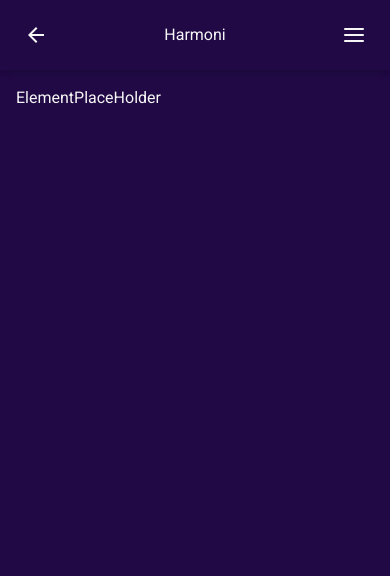
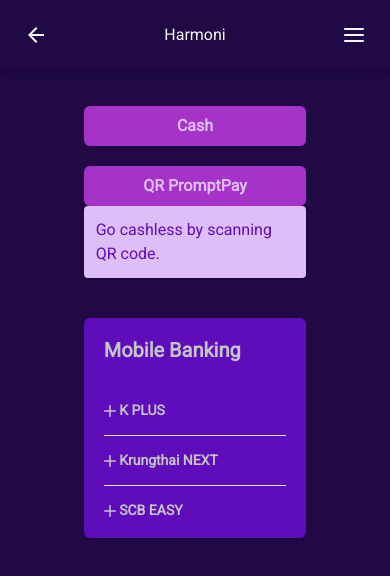
Before and after one commit to CS23-IntegrateProject-1/frontend-integrated, a React (Vite) app: page /venue/1/payment in a window 390 px wide. Shown: the top 576 px of the page. Built offline with nearby package versions, Linux system fonts and the light colour scheme.

Commit message:
[ADD] Important features
- Button for cash
- Button for Qr Code
- Mobile Banking list

Co-Authored-By: 3hiroha <97663526+3hiroha@users.noreply.github.com>
Co-Authored-By: tartartar <112954170+itsChewin@users.noreply.github.com>

```diff
--- a/src/components/buttons/ButtonComponent.tsx
+++ b/src/components/buttons/ButtonComponent.tsx
@@ -20,7 +20,7 @@ export const ButtonComponent: FC<ButtonProps> = ({
 }) => {
   return (
     <Button
-      width={"140px"}
+      width={"70%"}
       height={"40px"}
       bg={!bgColor ? "brand.200" : bgColor}
       color={!textColor ? "white" : textColor}
--- /dev/null
+++ b/src/features/feature08/pages/MobileBanking/MobileBankingList.tsx
@@ -0,0 +1,49 @@
+import {
+  Card,
+  CardHeader,
+  Heading,
+  CardBody,
+  Stack,
+  StackDivider,
+  Box,
+} from "@chakra-ui/react";
+import { AddIcon } from "@chakra-ui/icons";
+
+export const MobileBankingList = () => {
+  return (
+    <Box
+      display={"flex"}
+      flexDirection={"column"}
+      justifyContent={"center"}
+      alignItems={"center"}
+      margin={5}
+      width={"100%"}
+    >
+      <Card width={"70%"} backgroundColor={"#5F0DBB"} color={"#C5C4C7"}>
+        <CardHeader>
+          <Heading size="md">Mobile Banking</Heading>
+        </CardHeader>
+
+        <CardBody>
+          <Stack divider={<StackDivider />} spacing="4">
+            <Box>
+              <Heading size="xs" textTransform="uppercase">
+                <AddIcon boxSize={3} /> k plus
+              </Heading>
+            </Box>
+            <Box>
+              <Heading size="xs">
+                <AddIcon boxSize={3} /> Krungthai NEXT
+              </Heading>
+            </Box>
+            <Box>
+              <Heading size="xs" textTransform="uppercase">
+                <AddIcon boxSize={3} /> scb easy
+              </Heading>
+            </Box>
+          </Stack>
+        </CardBody>
+      </Card>
+    </Box>
+  );
+};
--- /dev/null
+++ b/src/features/feature08/pages/Payment/SelectPayment.tsx
@@ -0,0 +1,20 @@
+import { ButtonComponent } from "../../../../components/buttons/ButtonComponent"
+import { QrCodeButton } from "../QrCode/QrCodeButton"
+import { MobileBankingList } from "../MobileBanking/MobileBankingList"
+import { Box } from "@chakra-ui/react"
+
+export const SelectPayment = () => {
+    return (
+        <Box
+        display={"flex"}
+        flexDirection={"column"}
+        justifyContent={"center"}
+        alignItems={"center"}
+        margin={5}
+      >
+        <ButtonComponent textColor="#DEBEF6" text="Cash" />
+        <QrCodeButton />
+        <MobileBankingList />
+        </Box>
+    )
+}
--- /dev/null
+++ b/src/features/feature08/pages/QrCode/QrCodeButton.tsx
@@ -0,0 +1,26 @@
+import { ButtonComponent } from "../../../../components/buttons/ButtonComponent";
+import { Box } from "@chakra-ui/react";
+import { Card, CardBody } from "@chakra-ui/react";
+import { Text } from "@chakra-ui/react";
+
+export const QrCodeButton = () => {
+  return (
+    <Box
+      display={"flex"}
+      flexDirection={"column"}
+      justifyContent={"center"}
+      alignItems={"center"}
+      margin={5}
+      width={"100%"}
+    >
+      <ButtonComponent textColor="#DEBEF6" text="QR PromptPay" />
+      <Card size={"sm"} width={"70%"} backgroundColor={"#DEBEF6"}>
+        <CardBody>
+          <Text color={"#5F0DBB"}>
+              Go cashless by scanning QR code.
+          </Text>
+        </CardBody>
+      </Card>
+    </Box>
+  );
+};
--- /dev/null
+++ b/src/features/feature08/pages/QrCode/QrCodeScan.tsx
@@ -0,0 +1,5 @@
+export const QrCodeScan = () => {
+    return (
+        <div>This is for scanning qr code</div>
+    )
+}
```
Also changed, not shown: src/features/feature08/Feature08Routes.tsx (+5 -2 lines).
